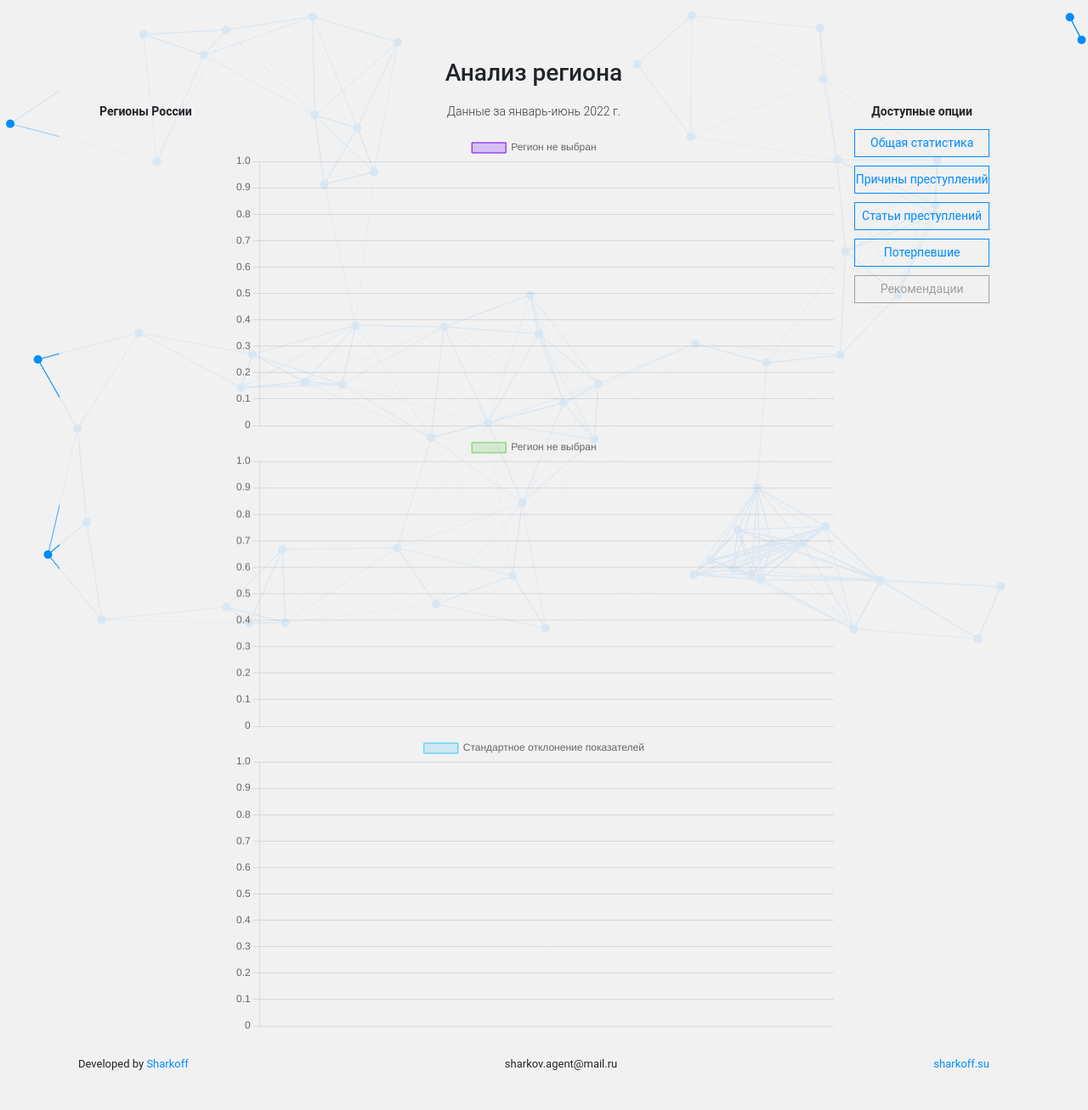
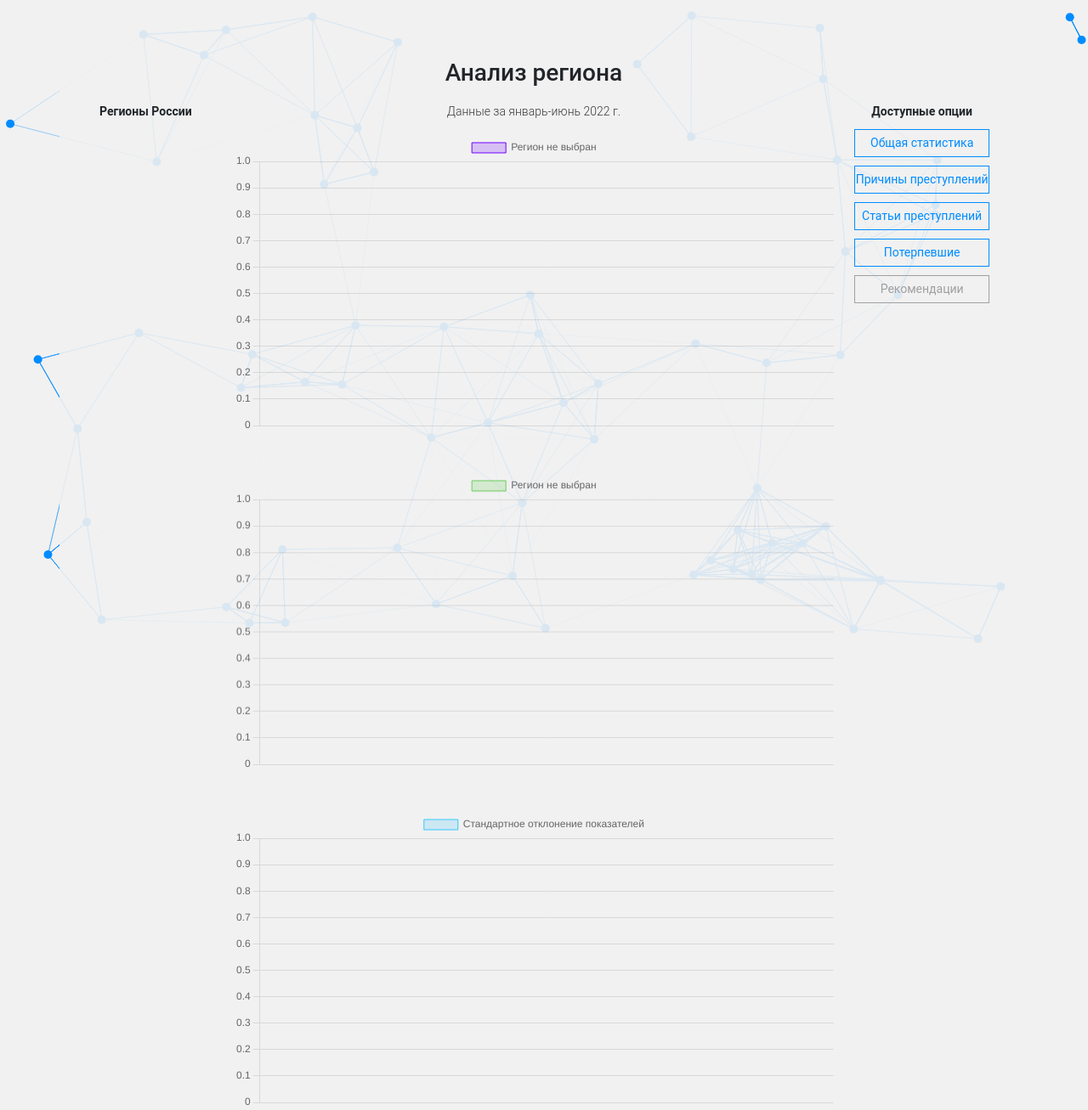
Before and after one commit to scharkoff/our-safety, a PHP site: page /assets/php/pages/main.php in a window 1280 px wide. Shown: the top 1307 px of the page at 85% size. Before the commit the page ends 1260 px from the top, so only its background shows below. Run offline with PHP 8.4, Linux system fonts and the light colour scheme; data that the repository does not hold is empty; some web fonts are replaced.

Commit message:
Code review
-- Long region list and margins between graphs

```diff
--- a/assets/scss/components/pages/main/_index.scss
+++ b/assets/scss/components/pages/main/_index.scss
@@ -3,12 +3,16 @@
 
 // -- Region
 .analysis {
+    canvas {
+        margin-bottom: 45px;
+    }
+
     &__region {
 
         &-menu {
             overflow: auto;
             overflow-x: hidden;
-            max-height: 400px;
+            max-height: 800px;
 
             &-item {
             @include menu-item;
--- a/assets/scss/style.css
+++ b/assets/scss/style.css
@@ -483,10 +483,13 @@ template {
   color: rgb(0, 140, 255);
 }
 
+.analysis canvas {
+  margin-bottom: 45px;
+}
 .analysis__region-menu {
   overflow: auto;
   overflow-x: hidden;
-  max-height: 400px;
+  max-height: 800px;
 }
 .analysis__region-menu-item {
   cursor: pointer;
```
Also changed, not shown: 2 other files.
